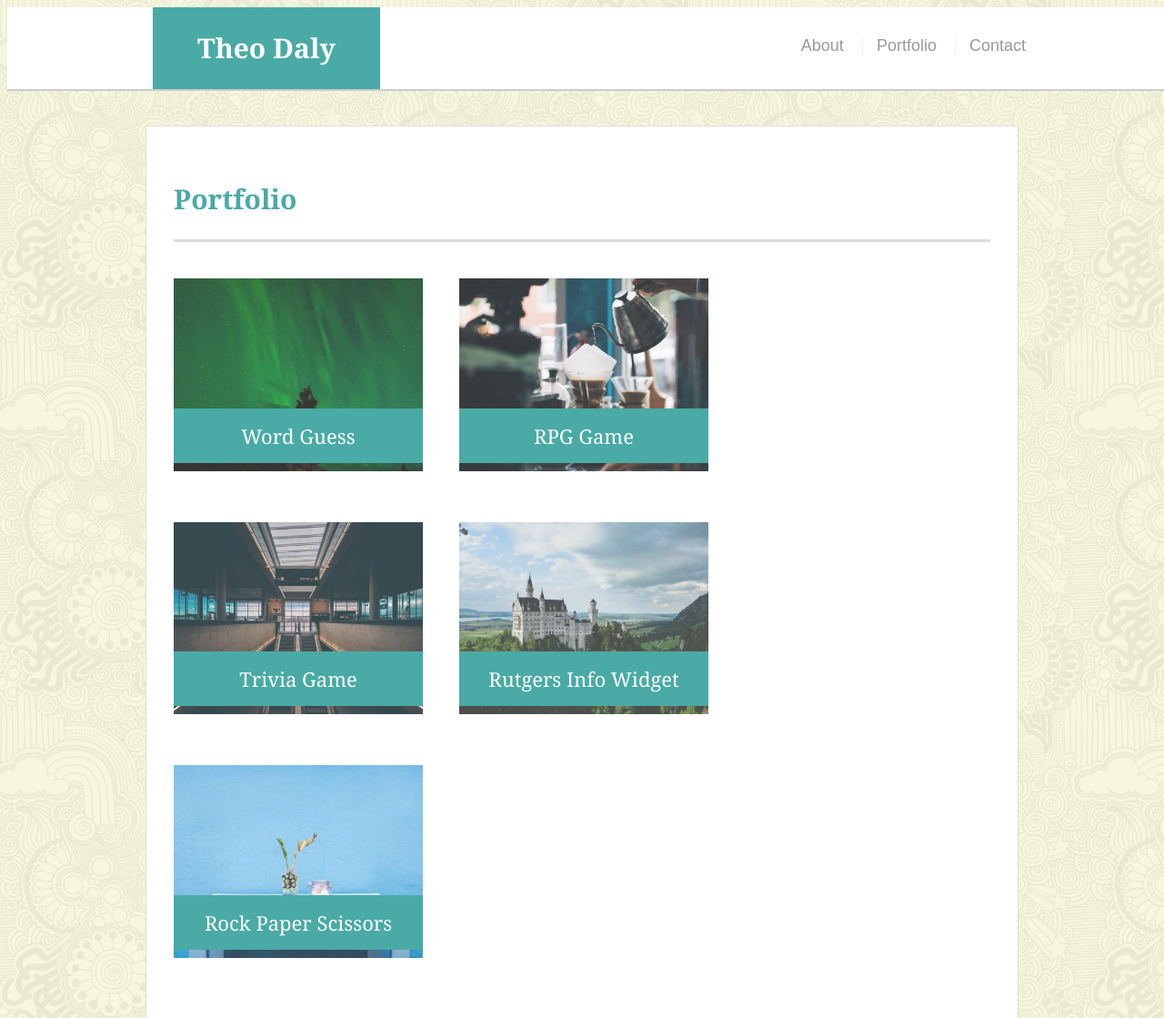
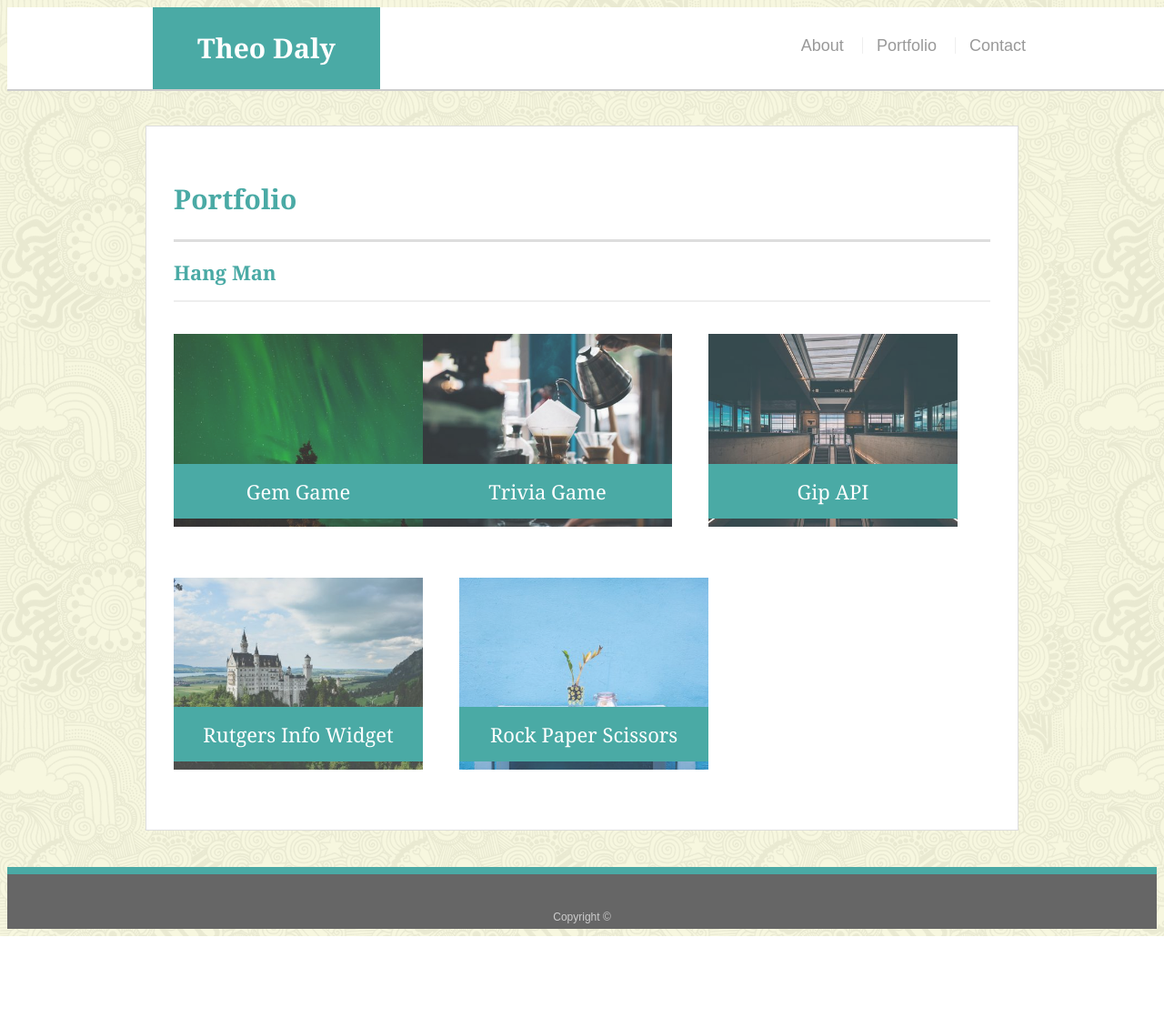
Before and after one commit to KTheodaly/Responsive-Portfolio, a plain HTML site: page portfolio.html in a window 1280 px wide. Shown: the top 1119 px of the page at 91% size. After the commit the page ends 1029 px from the top, so only its background shows below. Drawn offline with Linux system fonts and the light colour scheme.

Commit message:
new links

```diff
--- a/portfolio.html
+++ b/portfolio.html
@@ -25,24 +25,24 @@
   <div id="main-container" class="container">
     <section class="main-section">
       <h1>Portfolio</h1>
-
+      <h3>Hang Man</h3>
       <div class="work">
         <a href="https://ktheodaly.github.io/Hang-Man-Game/"><img src="assets/images/stars.jpg" alt="Word Guess"></a>
 
-        <h3>Word Guess</h3>
+        <h3>Gem Game</h3>
       </div>
       <div class="work">
-        <a href="https://ktheodaly.github.io/unit-4-game/"><img src="assets/images/coffee.jpg" alt="RPG Game"></a>
+        <a href="https://ktheodaly.github.io/unit-4-game/"><img src="assets/images/coffee.jpg" alt="unit-4-game"></a>
 
-        <h3>RPG Game</h3>
+        <h3>Trivia Game</h3>
       </div>
       <div class="work">
         <a href="https://ktheodaly.github.io/TriviaGame/"><img src="assets/images/escalator.jpg" alt="Trivia Game"></a>
 
-        <h3>Trivia Game</h3>
+        <h3>Gip API</h3>
       </div>
       <div class="work">
-        <img src="assets/images/genovia.jpg" alt="Rutgers Info Widget">
+        <a href="https://ktheodaly.github.io/pausing-gifs/"><img src="assets/images/genovia.jpg" alt="Rutgers Info Widget"></a>
 
         <h3>Rutgers Info Widget</h3>
       </div>
```
